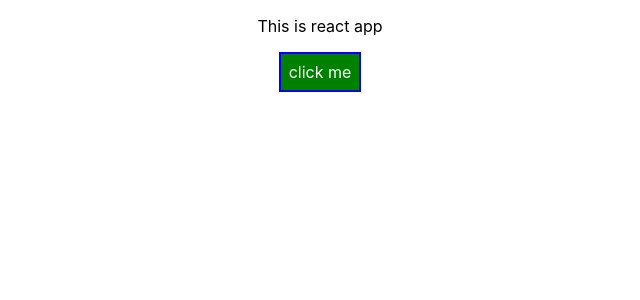
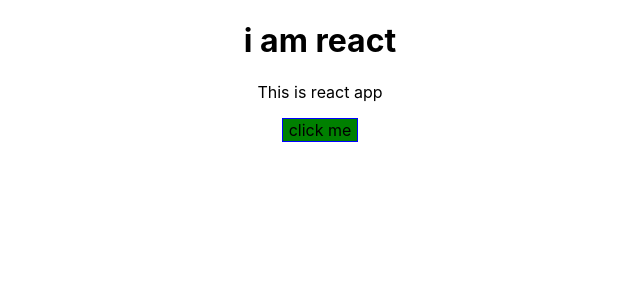
Before and after one commit to sagar411/React_Learning, a React app: page / in a window 1280 px wide. Shown: the top 300 px of the page, without its empty margins (320-960 px from the left). Built offline with nearby package versions, Linux system fonts and the light colour scheme.

Commit message:
destructuring compnents

```diff
--- a/src/components/Cockpit/Cockpit.js
+++ b/src/components/Cockpit/Cockpit.js
@@ -0,0 +1,33 @@
+import React from "react";
+import Style from './Cockpit.module.css';
+
+const Cockpit=(props)=>{
+
+    const classes =[];
+    let btnClass = '';
+    btnClass = Style.Red;
+
+    if(props.showPerson){
+        btnClass = Style.Red;
+    }
+
+if(props.persons.length<=2){
+  classes.push(Style.red);
+}
+if(props.persons.length<=1){
+  classes.push(Style.bold);
+}
+
+    return(
+        <div className={Style.Cockpit}>
+        <h1>i am react</h1>
+        <p className={classes.join(' ')} >This is react app</p>
+        <button
+        className={btnClass }
+        onClick={props.clicked}>click me</button>
+  </div>
+
+    );
+
+}
+export default Cockpit ;
--- /dev/null
+++ b/src/components/Cockpit/Cockpit.module.css
@@ -0,0 +1,24 @@
+.red{
+    color: red;
+  }
+  .bold{
+    font-weight: bold ;
+  }
+
+  .Cockpit button{
+    border: 1px solid blue;
+    padding:  16p  ;
+    background-color: green;
+    font: inherit;
+    cursor: pointer;
+
+  }
+  .Cockpit button:hover{
+    background-color: lightgreen;
+    color: black;
+
+  }
+  .Cockpit button.Red:hover{
+     background-color: salmon;
+     color: white;
+  }
--- a/src/components/Persons/Person/Person.js
+++ b/src/components/Persons/Person/Person.js
@@ -3,15 +3,15 @@ import Style from "./Person.module.css"
 
 
 const Person =(props)=>{
-  const style={
-    '@media(min-width:500px)':{
-      width:'450px'
-    }
-  };
+  // const style={
+  //   '@media(min-width:500px)':{
+  //     width:'450px'
+  //   }
+
 return(
 
 
-    <div className={Style.Person} style={style}>
+    <div className={Style.Person} >
       <h1 onClick={props.click}> Hello this is {props.name} and age is {props.age}</h1>
 
     <input type="text" onChange={props.change} ></input>
--- a/src/components/Persons/Person/Person.module.css
+++ b/src/components/Persons/Person/Person.module.css
@@ -5,3 +5,8 @@
     box-shadow: 0 2px 3px  #ccc;
     padding: 60px;
      }
+     @media(min-width:500px){
+         .Person{
+        width:'450px'
+      }
+    }
--- a/src/containers/App.js
+++ b/src/containers/App.js
@@ -1,6 +1,7 @@
 import Style  from './App.module.css'
 import Persons from '../components/Persons/Persons';
 import React, { Component } from "react";
+import Cockpit from '../components/Cockpit/Cockpit'
 
 
 
@@ -63,48 +64,28 @@ state ={
   }
 
   render(){
-    const style ={
-      font:'inherit',
-      backgroundColor:"green",
-      color:"white",
-      border:'2px solid blue',
-      padding: '8px',
-      cursor:"pointer",
+    let persons =null;
 
 
-    };
-    let persons =null;
     if(this.state.showPerson){
-      persons=(
-        <div>
+      persons=
           <Persons
           persons = {this.state.persons}
           clicked = {this.deleteHandler}
           changed={this.typeHandler}
           />
-        </div>
 
-      );
-      style.backgroundColor="red";
-      style[':hover']= {
-        backgroundColor:"salmon",
-        color:"black"
-      }
     };
 
-const classes =[];
-if(this.state.persons.length<=2){
-  classes.push(Style.red);
-}
-if(this.state.persons.length<=1){
-  classes.push(Style.bold);
-}
+
   return (
 
     <div className={Style.App}>
-      <p className={classes.join(' ')} >This is react app</p>
-      <button style={style} onClick={this.toggleHandler}>click me</button>
 
+     <Cockpit showPerson ={this.state.showPerson}
+            persons={this.state.persons}
+            clicked ={this.toggleHandler }
+    ></Cockpit>
      {persons}
      </div>
 
--- a/src/containers/App.module.css
+++ b/src/containers/App.module.css
@@ -8,3 +8,21 @@
 .bold{
   font-weight: bold ;
 }
+
+.App button{
+  border: 1px solid blue;
+  padding:  16p  ;
+  background-color: green;
+  font: inherit;
+  cursor: pointer;
+
+}
+.App button:hover{
+  background-color: lightgreen;
+  color: black;
+
+}
+.App button.Red:hover{
+   background-color: salmon;
+   color: white;
+}
```
